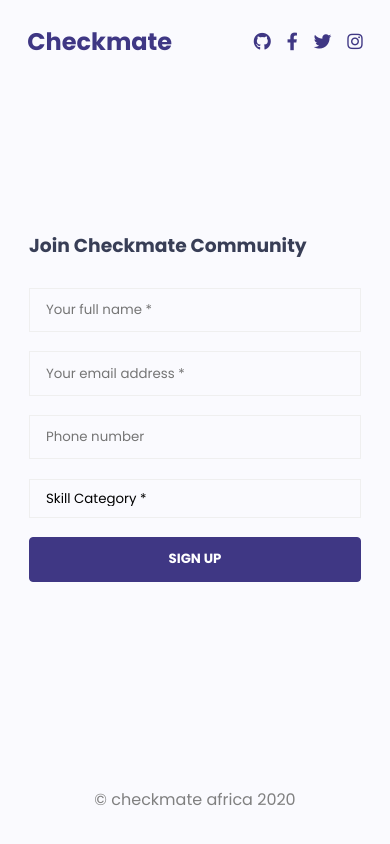
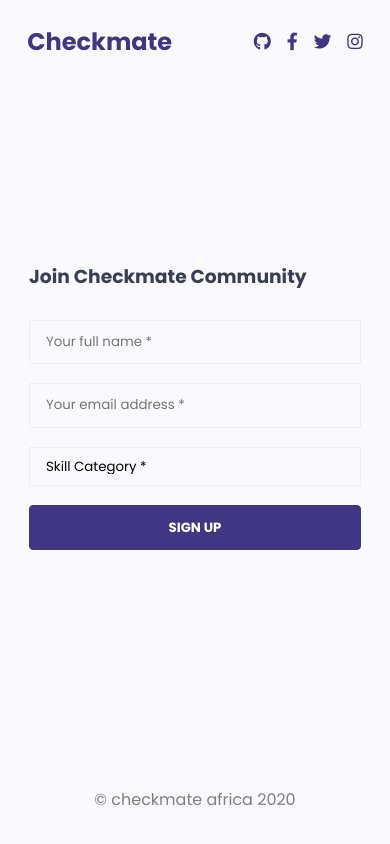
Before and after one commit to kadetXx/checkmate, a React (Create React App) app: page /join in a window 390 px wide. Built offline with nearby package versions, Linux system fonts and the light colour scheme; no server answers.

Commit message:
removed phone field

```diff
--- a/src/components/Form.js
+++ b/src/components/Form.js
@@ -68,7 +68,6 @@
 const Form = () => {
   const [name, setName] = useState("");
   const [email, setEmail] = useState("");
-  const [phone, setPhone] = useState("");
   const [field, setField] = useState("");
   const [error, setError] = useState("");
   const [alert, setAlert] = useState(false);
@@ -78,14 +77,8 @@
   const submitForm = (e) => {
     e.preventDefault();
 
-    const intlPhone = /\+[1-9][0-9]{9,13}/;
-
     if ([name, email, field].includes("")) {
       setError("Please fill required fields");
-    } else if (phone !== "" && phone.length < 8) {
-      setError("Enter valid phone number or leave blank");
-    } else if (phone !== "" && intlPhone.test(phone) === false) {
-      setError("Please use intl format for phone, no spaces");
     } else {
       setLoading(true);
 
@@ -113,13 +106,11 @@
               const userRef = db.collection("users").add({
                 name,
                 email,
-                phone: phone === "" ? "Unavailable" : phone,
-                field
+                field,
               });
 
               setName("");
               setEmail("");
-              setPhone("");
               setField("");
 
               setAlert(true);
@@ -160,12 +151,6 @@
         onChange={(e) => setEmail(e.target.value)}
       />
       <Input
-        type='text'
-        placeholder='Phone number'
-        value={phone}
-        onChange={(e) => setPhone(e.target.value)}
-      />
-      <Input
         as='select'
         placeholder='Select your skillset'
         value={field}
```
